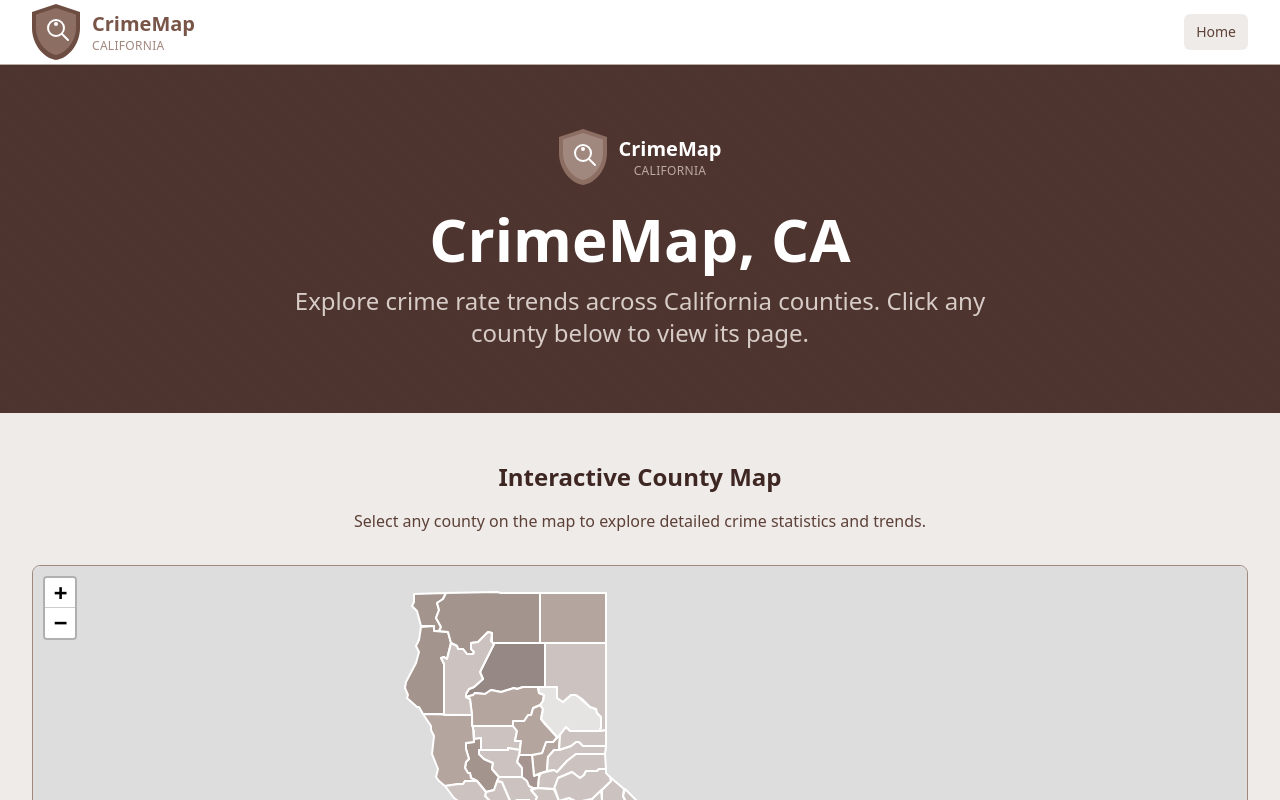
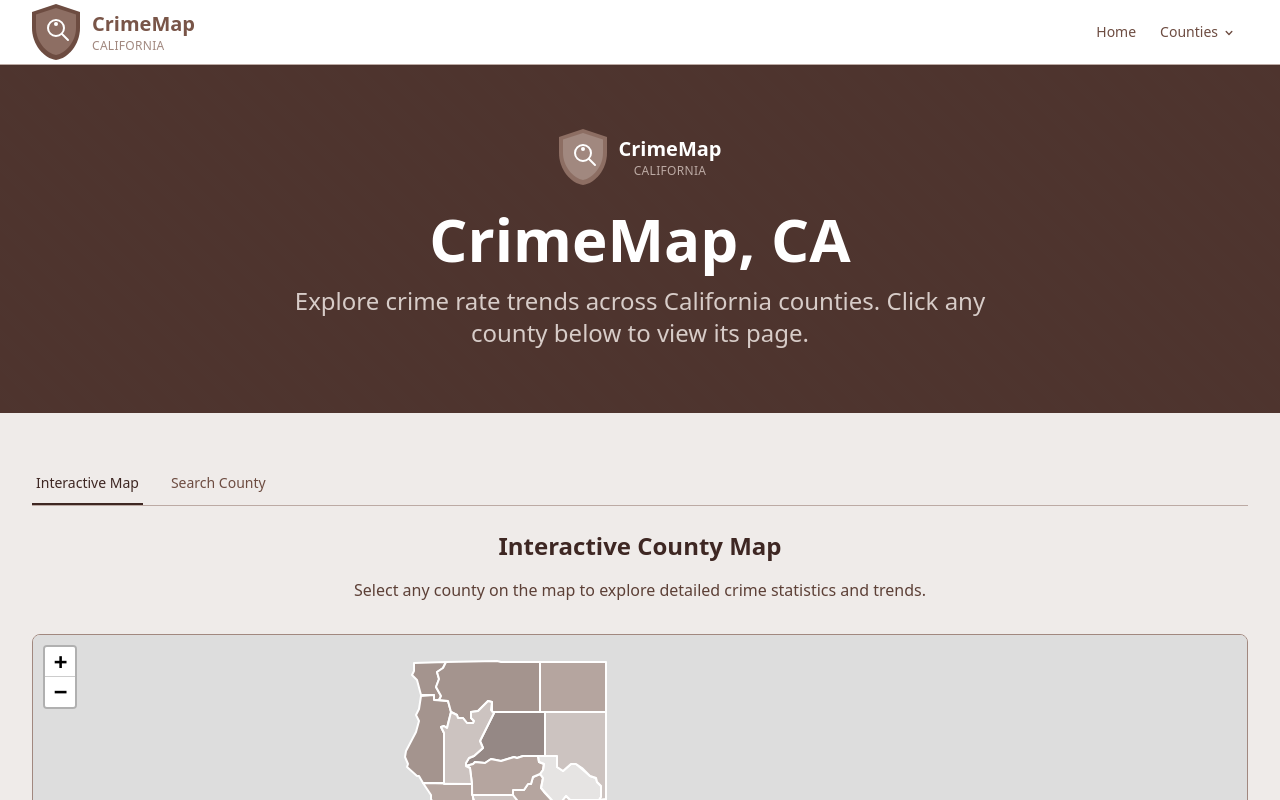
Before and after one commit to sohandillikar/california-crime-map, a React (Vite) app: page / in a window 1280 px wide. Shown: the top 800 px of the page. Built offline with nearby package versions, Linux system fonts and the light colour scheme.

Commit message:
Added county search

```diff
--- a/package.json
+++ b/package.json
@@ -14,6 +14,7 @@
     "leaflet": "^1.9.4",
     "react": "^19.2.0",
     "react-dom": "^19.2.0",
+    "react-icons": "^5.5.0",
     "react-leaflet": "^5.0.0",
     "react-router-dom": "^7.9.6"
   },
--- a/src/App.tsx
+++ b/src/App.tsx
@@ -4,23 +4,52 @@ import HeroSection from './components/HeroSection';
 import Footer from './components/Footer';
 import CaliforniaMap from './components/CaliforniaMap';
 import CountyPage from './pages/CountyPage';
+import CountyList from './components/CountyList';
+import Tabs from './components/Tabs';
 
 function HomePage() {
+  const tabs = [
+    {
+      id: 'map',
+      label: 'Interactive Map',
+      content: (
+        <div>
+          <h2 className="text-2xl font-semibold text-brown-900 mb-4 text-center">
+            Interactive County Map
+          </h2>
+          <p className="text-brown-700 text-center mb-8 max-w-2xl mx-auto">
+            Select any county on the map to explore detailed crime statistics and trends.
+          </p>
+          <CaliforniaMap />
+        </div>
+      ),
+    },
+    {
+      id: 'search',
+      label: 'Search County',
+      content: (
+        <div>
+          <h2 className="text-2xl font-semibold text-brown-900 mb-4 text-center">
+            Browse All Counties
+          </h2>
+          <p className="text-brown-700 text-center mb-6 max-w-2xl mx-auto">
+            Search and select any county to view detailed crime statistics and trends.
+          </p>
+          <div className="bg-white rounded-lg p-6 border border-brown-200 shadow-sm">
+            <CountyList searchable={true} />
+          </div>
+        </div>
+      ),
+    },
+  ];
+
   return (
     <div className="flex flex-col min-h-screen">
       <Navigation />
       <HeroSection />
       <main className="flex-grow bg-brown-50 py-12 px-4 sm:px-6 lg:px-8">
         <div className="max-w-7xl mx-auto">
-          <section className="mb-8">
-            <h2 className="text-2xl font-semibold text-brown-900 mb-4 text-center">
-              Interactive County Map
-            </h2>
-            <p className="text-brown-700 text-center mb-8 max-w-2xl mx-auto">
-              Select any county on the map to explore detailed crime statistics and trends.
-            </p>
-          </section>
-          <CaliforniaMap />
+          <Tabs tabs={tabs} defaultTab="map" />
         </div>
       </main>
       <Footer />
--- /dev/null
+++ b/src/components/CountyDropdown.tsx
@@ -0,0 +1,67 @@
+import { useState, useRef, useEffect } from 'react';
+import { useLocation } from 'react-router-dom';
+import { HiChevronDown } from 'react-icons/hi';
+import CountyList from './CountyList';
+
+export default function CountyDropdown() {
+  const [isOpen, setIsOpen] = useState(false);
+  const dropdownRef = useRef<HTMLDivElement>(null);
+  const location = useLocation();
+
+  // Close dropdown when route changes
+  useEffect(() => {
+    setIsOpen(false);
+  }, [location.pathname]);
+
+  // Handle click outside to close
+  useEffect(() => {
+    function handleClickOutside(event: MouseEvent) {
+      if (dropdownRef.current && !dropdownRef.current.contains(event.target as Node)) {
+        setIsOpen(false);
+      }
+    }
+
+    if (isOpen) {
+      document.addEventListener('mousedown', handleClickOutside);
+    }
+
+    return () => {
+      document.removeEventListener('mousedown', handleClickOutside);
+    };
+  }, [isOpen]);
+
+  const toggleDropdown = () => {
+    setIsOpen(!isOpen);
+  };
+
+  return (
+    <div className="relative" ref={dropdownRef}>
+      <button
+        onClick={toggleDropdown}
+        className={`px-3 py-2 rounded-md text-sm font-medium transition-colors ${
+          isOpen
+            ? 'text-brown-700 bg-brown-50'
+            : 'text-brown-600 hover:text-brown-800 hover:bg-brown-50'
+        }`}
+        aria-expanded={isOpen}
+        aria-haspopup="true"
+        aria-label="Browse counties"
+      >
+        Counties
+        <HiChevronDown className={`ml-1 inline-block transition-transform duration-200 ${isOpen ? 'rotate-180' : ''}`} />
+      </button>
+
+      {isOpen && (
+        <div className="absolute right-0 mt-2 w-80 sm:w-96 bg-white border border-brown-200 rounded-lg shadow-lg z-50 max-h-[600px] overflow-hidden flex flex-col">
+          <div className="p-4 border-b border-brown-200 bg-brown-50">
+            <h3 className="text-lg font-semibold text-brown-900">Browse Counties</h3>
+            <p className="text-sm text-brown-600 mt-1">Select a county to view details</p>
+          </div>
+          <div className="overflow-y-auto p-4 flex-1">
+            <CountyList searchable={true} />
+          </div>
+        </div>
+      )}
+    </div>
+  );
+}
--- /dev/null
+++ b/src/components/CountyList.tsx
@@ -0,0 +1,65 @@
+import { useState, useMemo } from 'react';
+import { Link } from 'react-router-dom';
+import { counties, countyToSlug } from '../data/counties';
+
+interface CountyListProps {
+  searchable?: boolean;
+  className?: string;
+}
+
+export default function CountyList({ searchable = true, className = '' }: CountyListProps) {
+  const [searchQuery, setSearchQuery] = useState('');
+
+  const sortedCounties = useMemo(() => {
+    return [...counties].sort((a, b) => a.name.localeCompare(b.name));
+  }, []);
+
+  const filteredCounties = useMemo(() => {
+    if (!searchQuery.trim()) {
+      return sortedCounties;
+    }
+    const query = searchQuery.toLowerCase();
+    return sortedCounties.filter(county =>
+      county.name.toLowerCase().includes(query)
+    );
+  }, [sortedCounties, searchQuery]);
+
+  return (
+    <div className={className}>
+      {searchable && (
+        <div className="mb-4">
+          <input
+            type="text"
+            placeholder="Search counties..."
+            value={searchQuery}
+            onChange={(e) => setSearchQuery(e.target.value)}
+            className="w-full px-4 py-2 border border-brown-300 rounded-lg focus:outline-none focus:ring-2 focus:ring-brown-500 focus:border-transparent text-brown-900 placeholder-brown-400"
+            aria-label="Search counties"
+          />
+        </div>
+      )}
+
+      <div className="grid grid-cols-1 sm:grid-cols-2 md:grid-cols-3 lg:grid-cols-4 gap-2">
+        {filteredCounties.length > 0 ? (
+          filteredCounties.map((county) => {
+            const slug = countyToSlug(county);
+            const displayName = county.name.replace(/\s+County\s*$/i, '');
+            return (
+              <Link
+                key={county.name}
+                to={`/${slug}`}
+                className="px-3 py-2 text-sm text-brown-700 hover:text-brown-900 hover:bg-brown-100 rounded-md transition-colors duration-200 border border-transparent hover:border-brown-200"
+              >
+                {displayName}
+              </Link>
+            );
+          })
+        ) : (
+          <div className="col-span-full text-center text-brown-600 py-4">
+            No counties found matching "{searchQuery}"
+          </div>
+        )}
+      </div>
+    </div>
+  );
+}
--- a/src/components/Navigation.tsx
+++ b/src/components/Navigation.tsx
@@ -1,27 +1,22 @@
-import { Link, useLocation } from 'react-router-dom';
+import { Link } from 'react-router-dom';
 import Logo from './Logo';
+import CountyDropdown from './CountyDropdown';
 
 export default function Navigation() {
-  const location = useLocation();
-  const isHomePage = location.pathname === '/';
-
   return (
     <nav className="bg-white border-b border-brown-200 shadow-sm sticky top-0 z-50">
       <div className="max-w-7xl mx-auto px-4 sm:px-6 lg:px-8">
         <div className="flex justify-between items-center h-14 sm:h-16">
           <Logo variant="light" />
 
-          <div className="flex items-center space-x-4 sm:space-x-6">
+          <div className="flex items-center">
             <Link
               to="/"
-              className={`px-3 py-2 rounded-md text-sm font-medium transition-colors ${
-                isHomePage
-                  ? 'text-brown-700 bg-brown-50'
-                  : 'text-brown-600 hover:text-brown-800 hover:bg-brown-50'
-              }`}
+              className="px-3 py-2 rounded-md text-sm font-medium transition-colors text-brown-600 hover:text-brown-800 hover:bg-brown-50"
             >
               Home
             </Link>
+            <CountyDropdown />
           </div>
         </div>
       </div>
--- /dev/null
+++ b/src/components/Tabs.tsx
@@ -0,0 +1,46 @@
+import { useState, ReactNode } from 'react';
+
+interface Tab {
+  id: string;
+  label: string;
+  content: ReactNode;
+}
+
+interface TabsProps {
+  tabs: Tab[];
+  defaultTab?: string;
+}
+
+export default function Tabs({ tabs, defaultTab }: TabsProps) {
+  const [activeTab, setActiveTab] = useState(defaultTab || tabs[0]?.id);
+
+  const activeTabContent = tabs.find(tab => tab.id === activeTab)?.content;
+
+  return (
+    <div>
+      <div className="flex space-x-6 border-b border-brown-200 mb-6">
+        {tabs.map((tab) => (
+          <button
+            key={tab.id}
+            onClick={() => setActiveTab(tab.id)}
+            className={`px-1 py-3 text-sm font-medium transition-colors relative ${
+              activeTab === tab.id
+                ? 'text-brown-900'
+                : 'text-brown-600 hover:text-brown-800'
+            }`}
+            aria-selected={activeTab === tab.id}
+            role="tab"
+          >
+            {tab.label}
+            {activeTab === tab.id && (
+              <span className="absolute bottom-0 left-0 right-0 h-0.5 bg-brown-900"></span>
+            )}
+          </button>
+        ))}
+      </div>
+      <div role="tabpanel">
+        {activeTabContent}
+      </div>
+    </div>
+  );
+}
```
Also changed, not shown: 1 other file (tests, documents, lock files or other folders).
